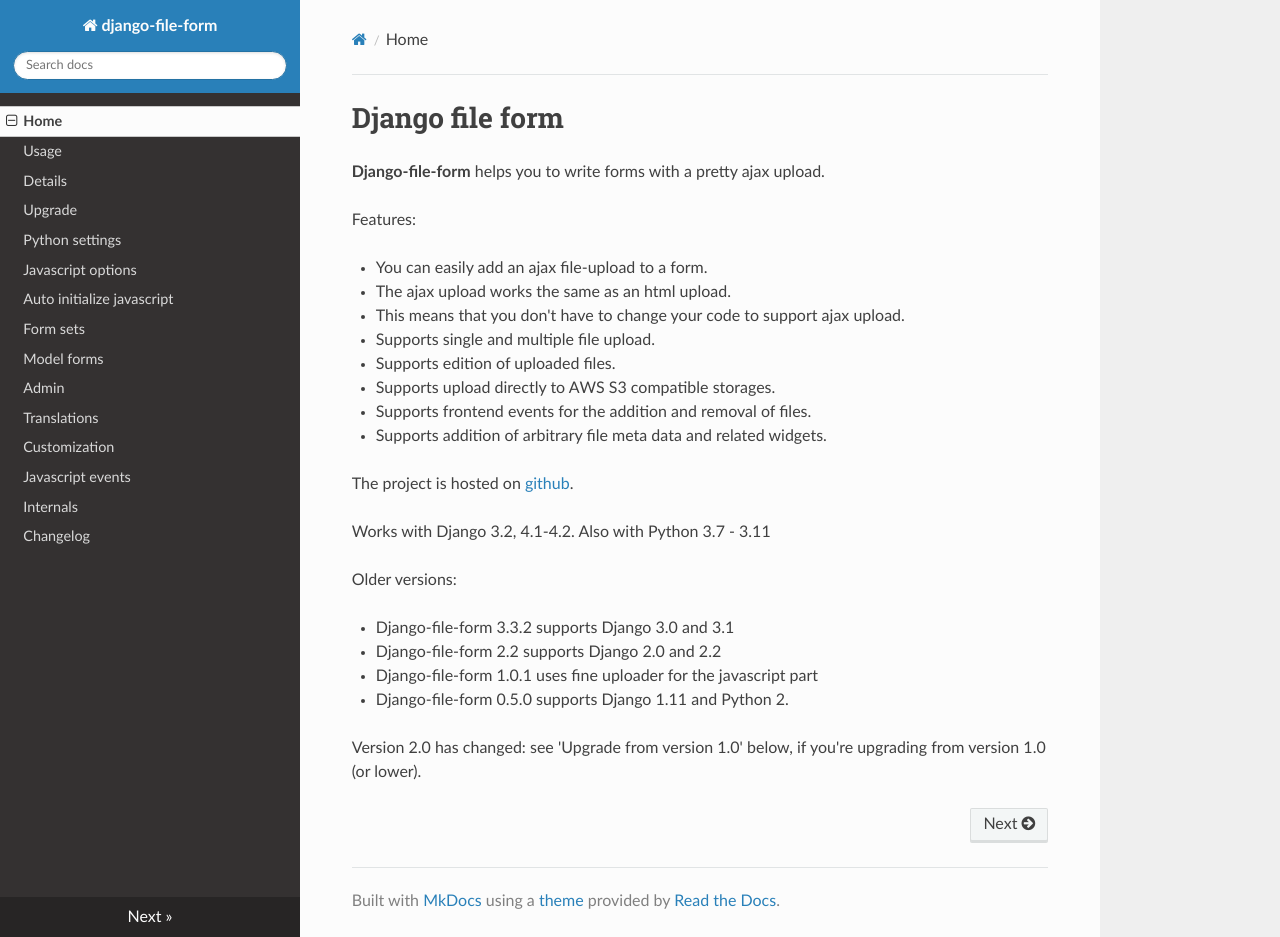
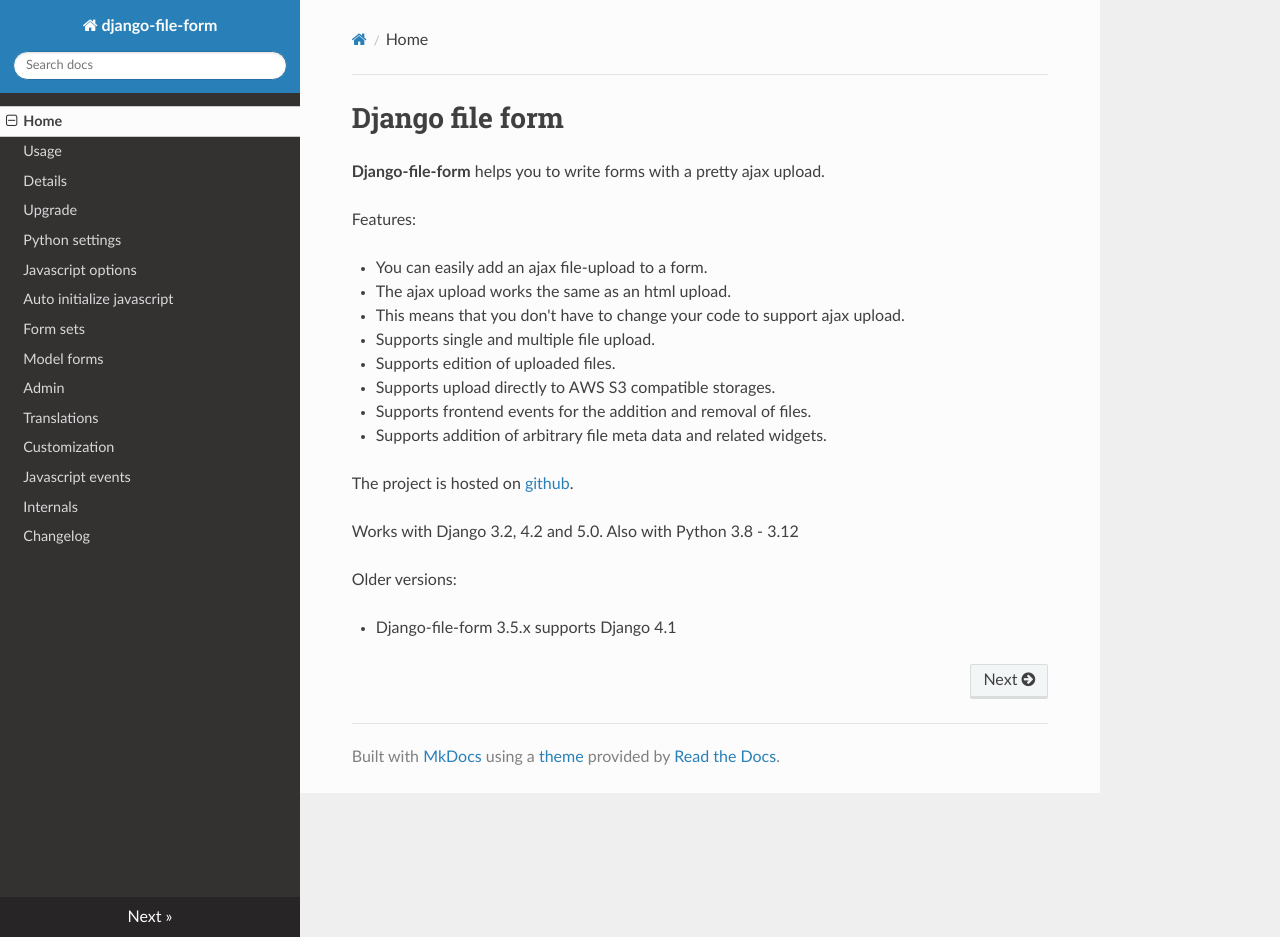
Before and after one commit to mbraak/django-file-form, an MkDocs documentation site: the page built from docs/index.md, in a window 1280 px wide and 937 px high. Built offline with MkDocs 1.6.1, drawn with Linux system fonts in a browser that asks for light colours; nearby versions of some CDN libraries.

Commit message:
Update docs

```diff
--- a/docs/index.md
+++ b/docs/index.md
@@ -15,13 +15,8 @@
 
 The project is hosted on [github](https://github.com/mbraak/django-file-form).
 
-Works with Django 3.2, 4.1-4.2. Also with Python 3.7 - 3.11
+Works with Django 3.2, 4.2 and 5.0. Also with Python 3.8 - 3.12
 
 Older versions:
 
-- Django-file-form 3.3.2 supports Django 3.0 and 3.1
-- Django-file-form 2.2 supports Django 2.0 and 2.2
-- Django-file-form 1.0.1 uses fine uploader for the javascript part
-- Django-file-form 0.5.0 supports Django 1.11 and Python 2.
-
-Version 2.0 has changed: see 'Upgrade from version 1.0' below, if you're upgrading from version 1.0 (or lower).
+- Django-file-form 3.5.x supports Django 4.1
```
